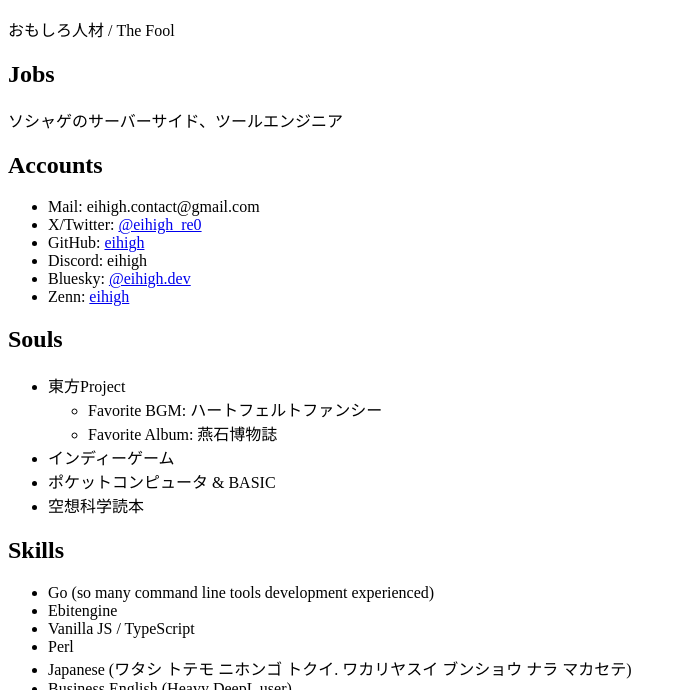
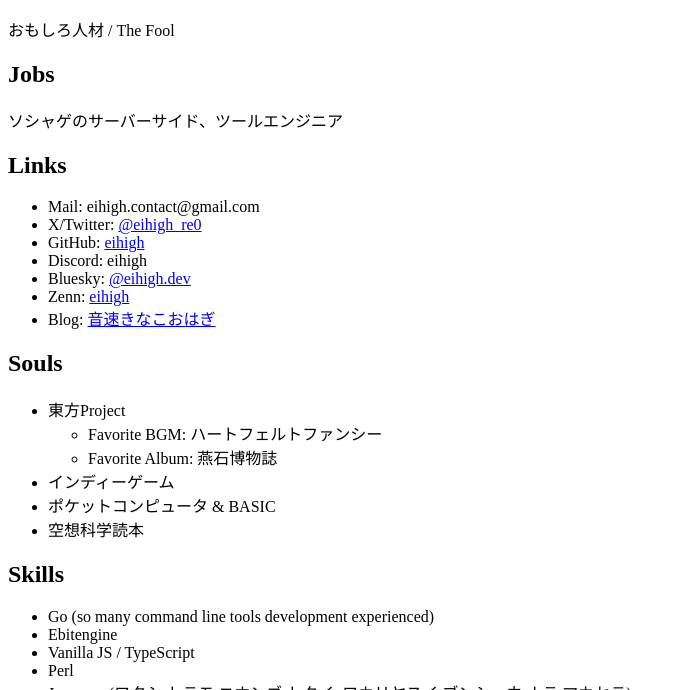
Before and after one commit to eihigh/eihigh, a plain HTML site: page index.html in a window 1280 px wide. Shown: the part 110-800 px from the top of the page, without its empty margins (0-686 px from the left). Drawn offline with Linux system fonts and the light colour scheme.

Commit message:
add a link to blog

```diff
--- a/index.html
+++ b/index.html
@@ -37,7 +37,7 @@
 	<h2>Jobs</h2>
 	<p>ソシャゲのサーバーサイド、ツールエンジニア</p>
 
-	<h2>Accounts</h2>
+	<h2>Links</h2>
 	<ul>
 		<li>Mail: eihigh.contact@gmail.com</li>
 		<li>X/Twitter: <a href="https://x.com/eihigh_re0">@eihigh_re0</a></li>
@@ -45,6 +45,7 @@
 		<li>Discord: eihigh</li>
 		<li>Bluesky: <a href="https://bsky.app/profile/eihigh.dev">@eihigh.dev</a></li>
 		<li>Zenn: <a href="https://zenn.dev/eihigh">eihigh</a></li>
+		<li>Blog: <a href="https://eihigh.hatenablog.com/">音速きなこおはぎ</a></li>
 	</ul>
 
 	<h2>Souls</h2>
```
